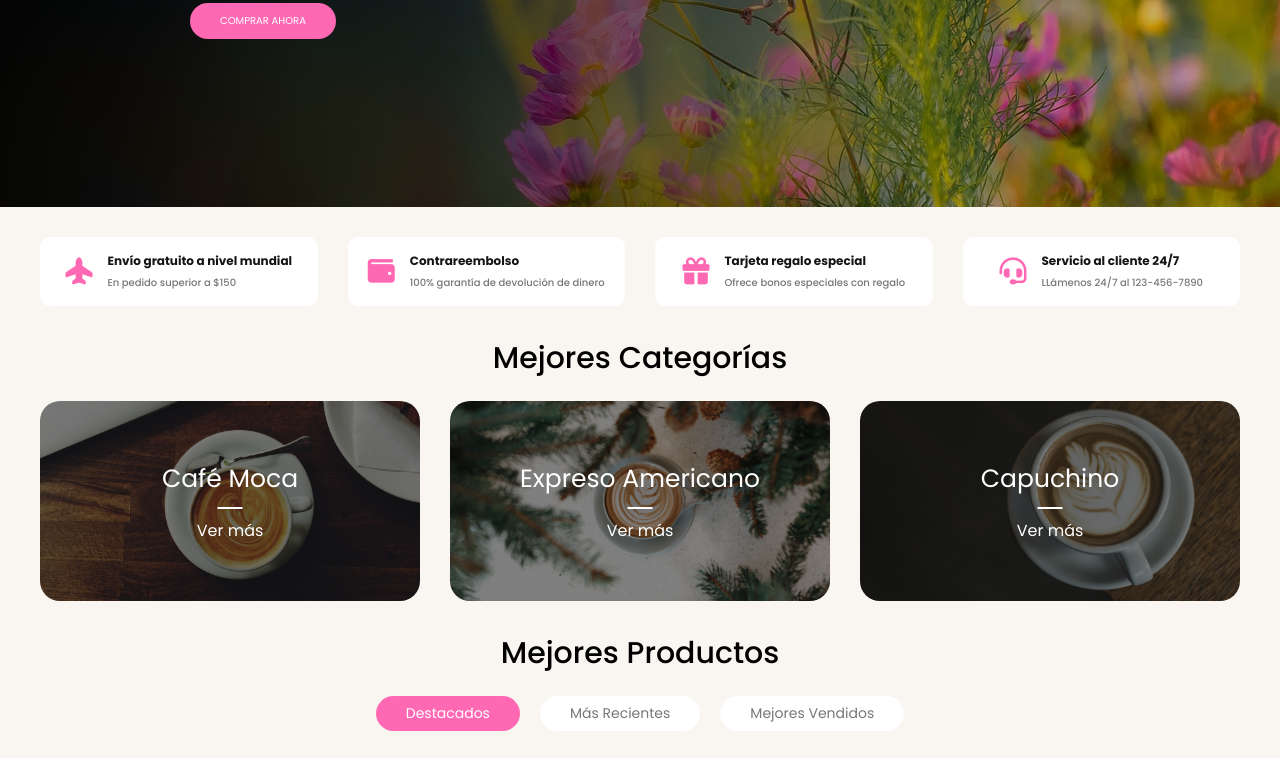
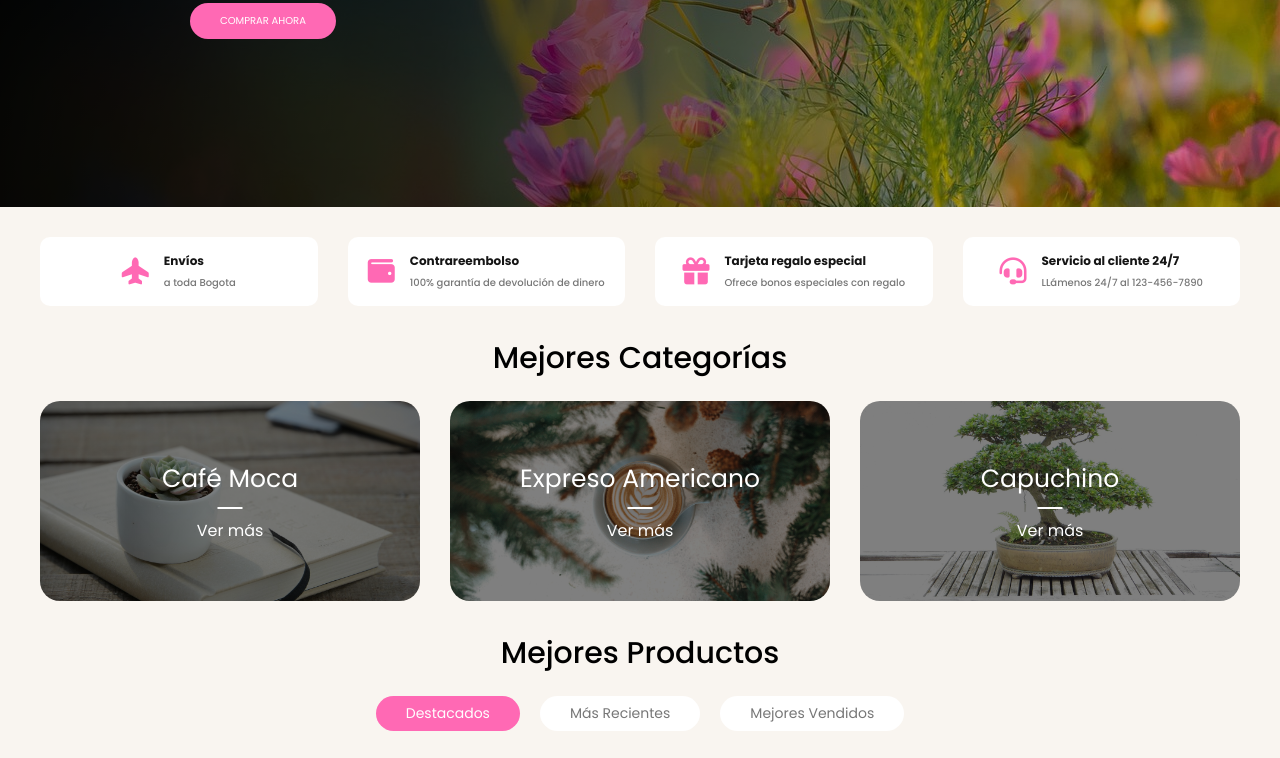
Before and after one commit to saradev7/kairos, a plain HTML site: page index.html in a window 1280 px wide. Shown: the part 542-1300 px from the top of the page. Drawn offline with Linux system fonts and the light colour scheme.

Commit message:
Feat: Avances proyecto

```diff
--- a/index.html
+++ b/index.html
@@ -72,8 +72,8 @@
 				<div class="card-feature">
 					<i class="fa-solid fa-plane-up"></i>
 					<div class="feature-content">
-						<span>Envío gratuito a nivel mundial</span>
-						<p>En pedido superior a $150</p>
+						<span>Envíos</span>
+						<p>a toda Bogota</p>
 					</div>
 				</div>
 				<div class="card-feature">
--- a/styles.css
+++ b/styles.css
@@ -319,7 +319,7 @@ html {
 
 .category-moca {
 	background-image: linear-gradient(#00000080, #00000080),
-		url('img/moca-category.jpg');
+		url('img/cactus.jpg');
 	background-size: cover;
 	background-position: bottom;
 	background-repeat: no-repeat;
@@ -327,7 +327,7 @@ html {
 
 .category-capuchino {
 	background-image: linear-gradient(#00000080, #00000080),
-		url('img/capuchino-category.jpg');
+		url('img/bonsai.jpg');
 	background-size: cover;
 	background-position: center;
 	background-repeat: no-repeat;
```
Also changed, not shown: img/bonsai.jpg (added), img/cactus.jpg (added).
